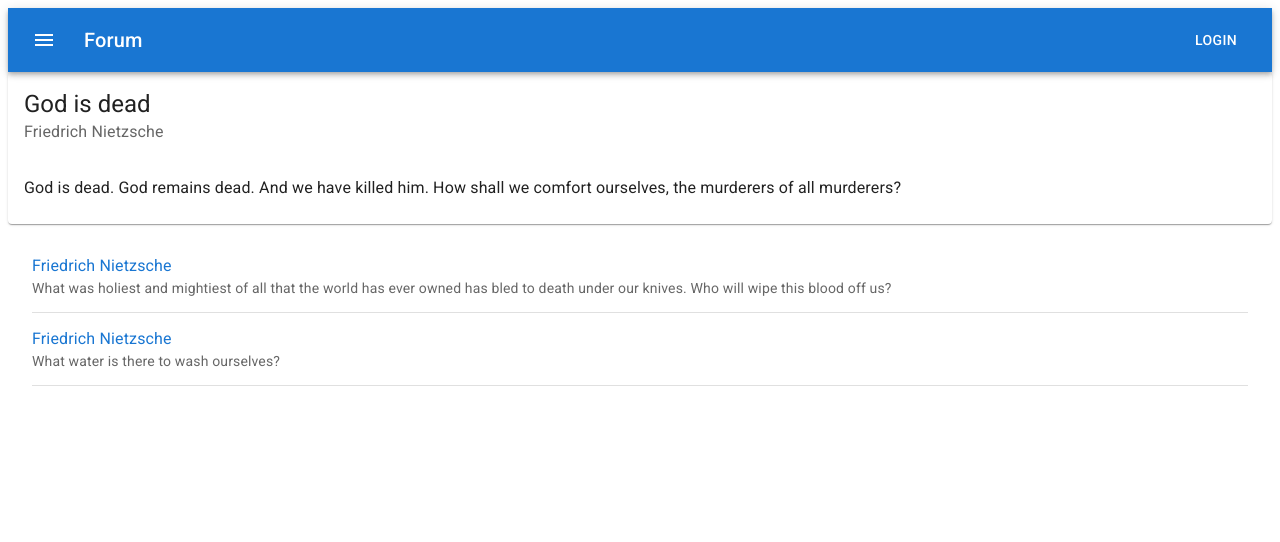
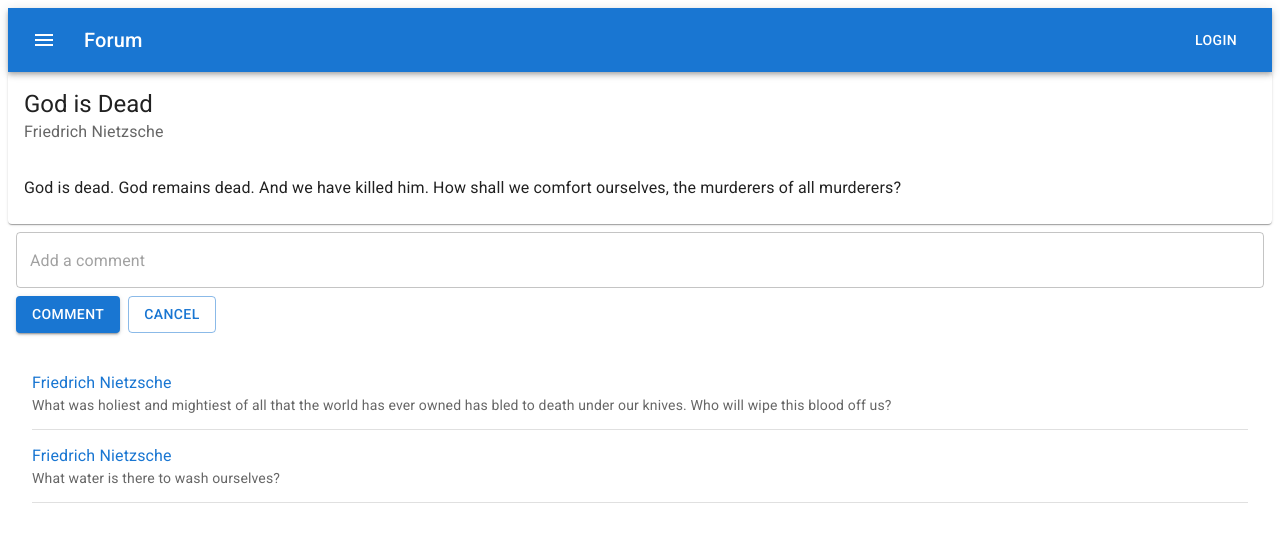
Before and after one commit to Glenn-Chiang/forum-client, a React (Vite) app: page /posts/1 in a window 1280 px wide. Shown: the top 542 px of the page. Built offline with nearby package versions, Linux system fonts and the light colour scheme.

Commit message:
Create AddCommentBox

```diff
--- /dev/null
+++ b/src/components/AddCommentBox.tsx
@@ -0,0 +1,13 @@
+import { Box, Button, Stack, TextField } from "@mui/material";
+
+export default function AddCommentBox() {
+  return (
+    <Box padding={1} display="flex" flexDirection="column" gap={1}>
+      <TextField multiline fullWidth placeholder="Add a comment" maxRows={10} />
+      <Stack direction={"row"} spacing={1}>
+        <Button variant="contained">Comment</Button>
+        <Button variant="outlined">Cancel</Button>
+      </Stack>
+    </Box>
+  );
+}
--- a/src/pages/PostPage.tsx
+++ b/src/pages/PostPage.tsx
@@ -2,6 +2,7 @@ import { Box, Typography } from "@mui/material";
 import CommentList from "../components/CommentList";
 import PostCard from "../components/PostCard";
 import { Comment, Post, User } from "../data/models";
+import AddCommentBox from "../components/AddCommentBox";
 
 export default function PostPage() {
   // TODO: Fetch post based on id param
@@ -12,7 +13,7 @@ export default function PostPage() {
 
   const post: Post = {
     id: 1,
-    title: "God is dead",
+    title: "God is Dead",
     content:
       "God is dead. God remains dead. And we have killed him. How shall we comfort ourselves, the murderers of all murderers?",
     authorId: 1,
@@ -22,7 +23,8 @@ export default function PostPage() {
   const comments: Comment[] = [
     {
       id: 1,
-      content: "What was holiest and mightiest of all that the world has ever owned has bled to death under our knives. Who will wipe this blood off us?",
+      content:
+        "What was holiest and mightiest of all that the world has ever owned has bled to death under our knives. Who will wipe this blood off us?",
       authorId: 1,
       author: user,
     },
@@ -37,6 +39,7 @@ export default function PostPage() {
   return (
     <>
       <PostCard post={post} />
+      <AddCommentBox />
       <Box padding={1}>
         {comments.length > 0 ? (
           <CommentList comments={comments} />
```
